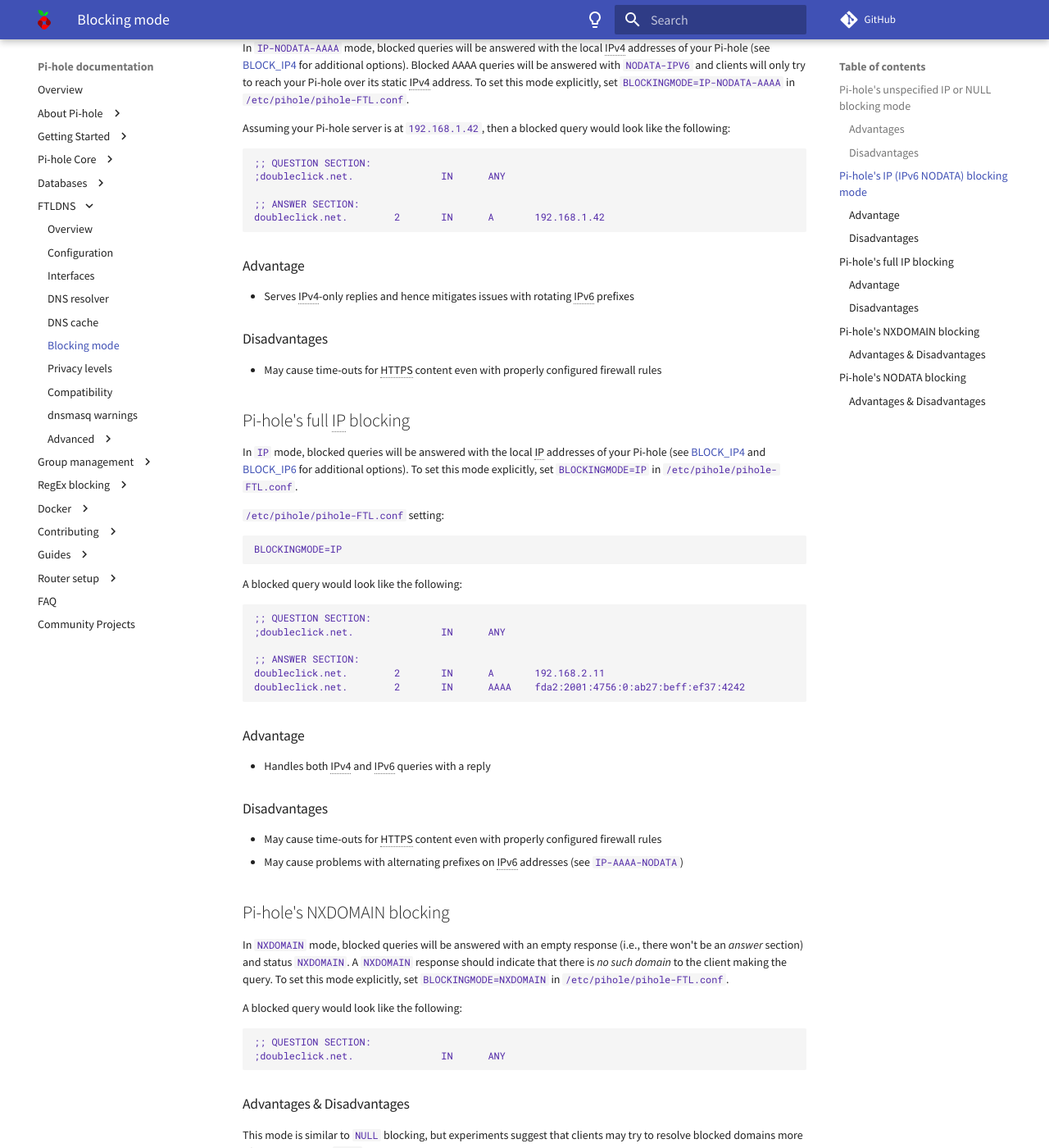
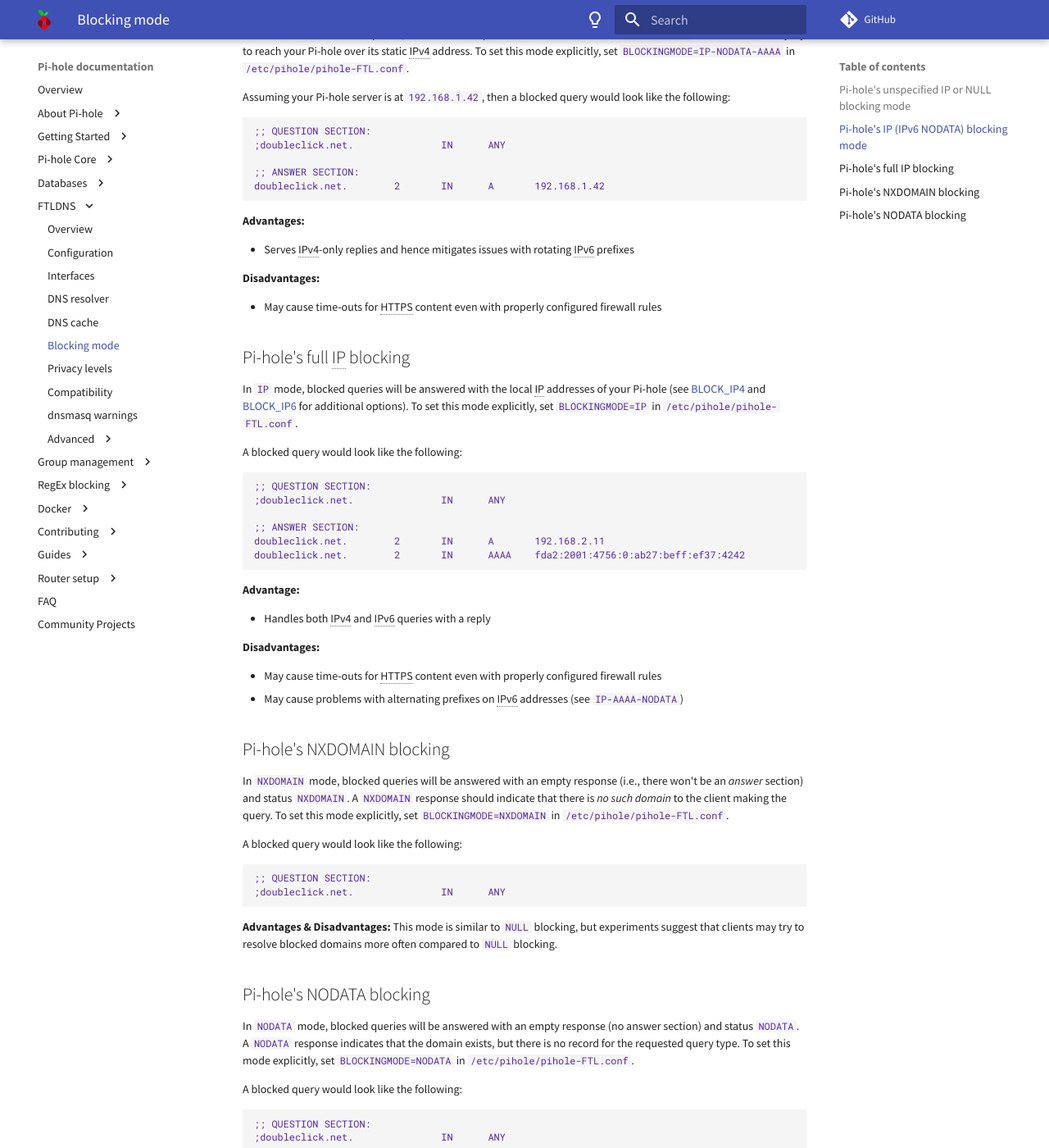
Before and after one commit to pi-hole/docs, an MkDocs documentation site: the page built from docs/ftldns/blockingmode.md, in a window 1280 px wide and 1400 px high, scrolled down 1116 px. Shown: the whole window at 82% size. Built offline with MkDocs 1.6.1 and Material for MkDocs 9.7.7, drawn with Linux system fonts in a browser that asks for light colours; comment, search, counter and statistics services are not loaded; some of the changed text lies outside the part shown.

Commit message:
Wording improvements based on feedback from #773
Co-authored-by: yubiuser <ckoenig@posteo.de>
Signed-off-by: breadtk <osman@surkatty.org>

````diff
--- a/docs/ftldns/blockingmode.md
+++ b/docs/ftldns/blockingmode.md
@@ -25,14 +25,14 @@
 doubleclick.net.        2       IN      AAAA    ::
 ```
 
-### Advantages
+**Advantages:**
 
 * Clients should not even try to establish a connection for the requested website/address
 * Reduces overall traffic
 * Solves potential HTTPS timeouts, as requests are never performed
 * No need to run a web server on your Pi-hole for a block page. This should reduce complexity when running other web services on the same machine
 
-### Disadvantages
+**Disadvantages:**
 
 * Clients may not handle the unspecified address properly and attempt to connect to the address anyways
 
@@ -50,23 +50,17 @@
 doubleclick.net.        2       IN      A       192.168.1.42
 ```
 
-### Advantage
+**Advantages:**
 
 * Serves IPv4-only replies and hence mitigates issues with rotating IPv6 prefixes
 
-### Disadvantages
+**Disadvantages:**
 
 * May cause time-outs for HTTPS content even with properly configured firewall rules
 
 ## Pi-hole's full IP blocking
 
 In `IP` mode, blocked queries will be answered with the local IP addresses of your Pi-hole (see [BLOCK_IP4](configfile.md#block_ipv4) and [BLOCK_IP6](configfile.md#block_ipv6) for additional options). To set this mode explicitly, set `BLOCKINGMODE=IP` in `/etc/pihole/pihole-FTL.conf`.
-
-`/etc/pihole/pihole-FTL.conf` setting:
-
-```
-BLOCKINGMODE=IP
-```
 
 A blocked query would look like the following:
 
@@ -79,11 +73,11 @@
 doubleclick.net.        2       IN      AAAA    fda2:2001:4756:0:ab27:beff:ef37:4242
 ```
 
-### Advantage
+**Advantage:**
 
 * Handles both IPv4 and IPv6 queries with a reply
 
-### Disadvantages
+**Disadvantages:**
 
 * May cause time-outs for HTTPS content even with properly configured firewall rules
 * May cause problems with alternating prefixes on IPv6 addresses (see `IP-AAAA-NODATA`)
@@ -99,9 +93,7 @@
 ;doubleclick.net.               IN      ANY
 ```
 
-### Advantages & Disadvantages
-
-This mode is similar to `NULL` blocking, but experiments suggest that clients may try to resolve blocked domains more often compared to `NULL` blocking.
+**Advantages & Disadvantages:** This mode is similar to `NULL` blocking, but experiments suggest that clients may try to resolve blocked domains more often compared to `NULL` blocking.
 
 ## Pi-hole's NODATA blocking
 
@@ -114,8 +106,6 @@
 ;doubleclick.net.               IN      ANY
 ```
 
-### Advantages & Disadvantages
-
-This mode is similar to `NXDOMAIN` blocking. Clients might have a better acceptance of `NODATA` replies compared to `NXDOMAIN` replies.
+**Advantages & Disadvantages:** This mode is similar to `NXDOMAIN` blocking. Clients might have a better acceptance of `NODATA` replies compared to `NXDOMAIN` replies.
 
 {!abbreviations.md!}
````
